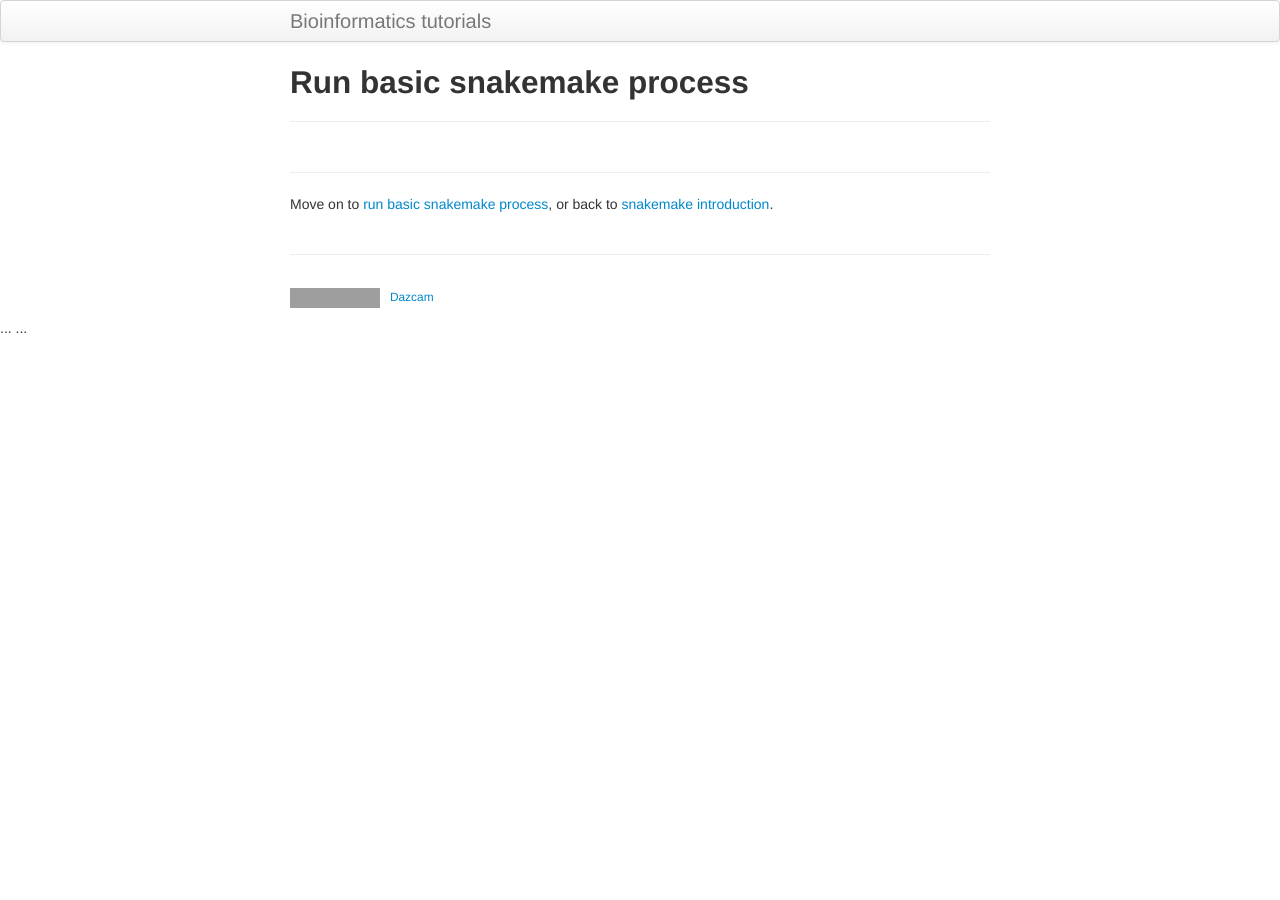
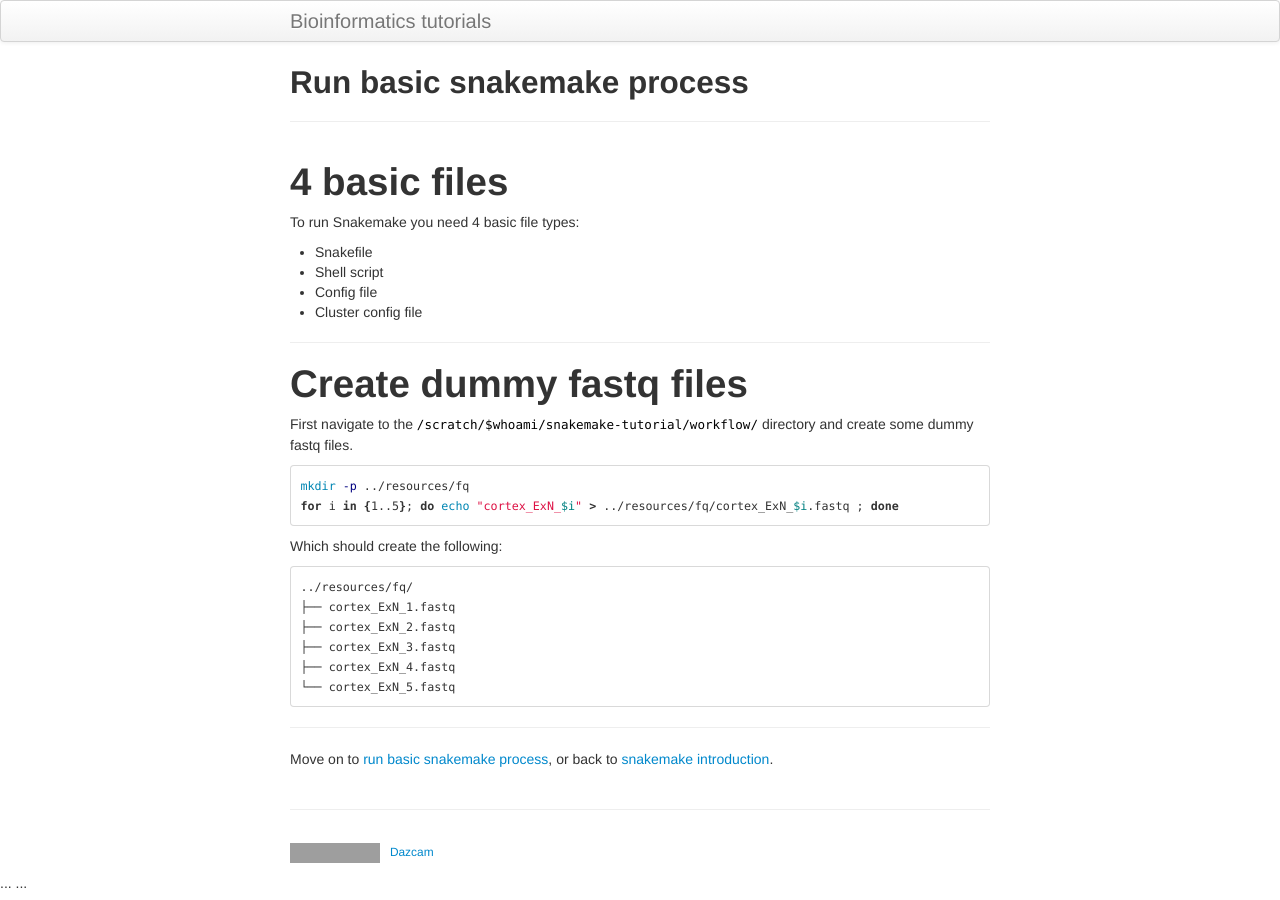
Before and after one commit to Dazcam/Bioinformatics-tutorials, a Jekyll site: the page built from pages/snakemake/run_basic_process.md, in a window 1280 px wide. Built offline with Jekyll 4.4.1, drawn with Linux system fonts in a browser that asks for light colours; grey boxes are pictures that could not be loaded.

Commit message:
Update run_basic_process.md
Add code for 4 basic files

````diff
--- a/pages/snakemake/run_basic_process.md
+++ b/pages/snakemake/run_basic_process.md
@@ -4,6 +4,40 @@ title: Run basic snakemake process
 description: Run basic snakemake process
 ---
 
+# 4 basic files
+
+To run Snakemake you need 4 basic file types:
+
+- Snakefile
+- Shell script
+- Config file
+- Cluster config file
+
+***
+
+# Create dummy fastq files
+
+First navigate to the `/scratch/$whoami/snakemake-tutorial/workflow/` directory and create
+some dummy fastq files.
+
+```bash
+mkdir -p ../resources/fq
+for i in {1..5}; do echo "cortex_ExN_$i" > ../resources/fq/cortex_ExN_$i.fastq ; done
+```
+
+Which should create the following:
+
+```bash
+../resources/fq/
+├── cortex_ExN_1.fastq
+├── cortex_ExN_2.fastq
+├── cortex_ExN_3.fastq
+├── cortex_ExN_4.fastq
+└── cortex_ExN_5.fastq
+```
+
+
+
 
 ***
 
````
